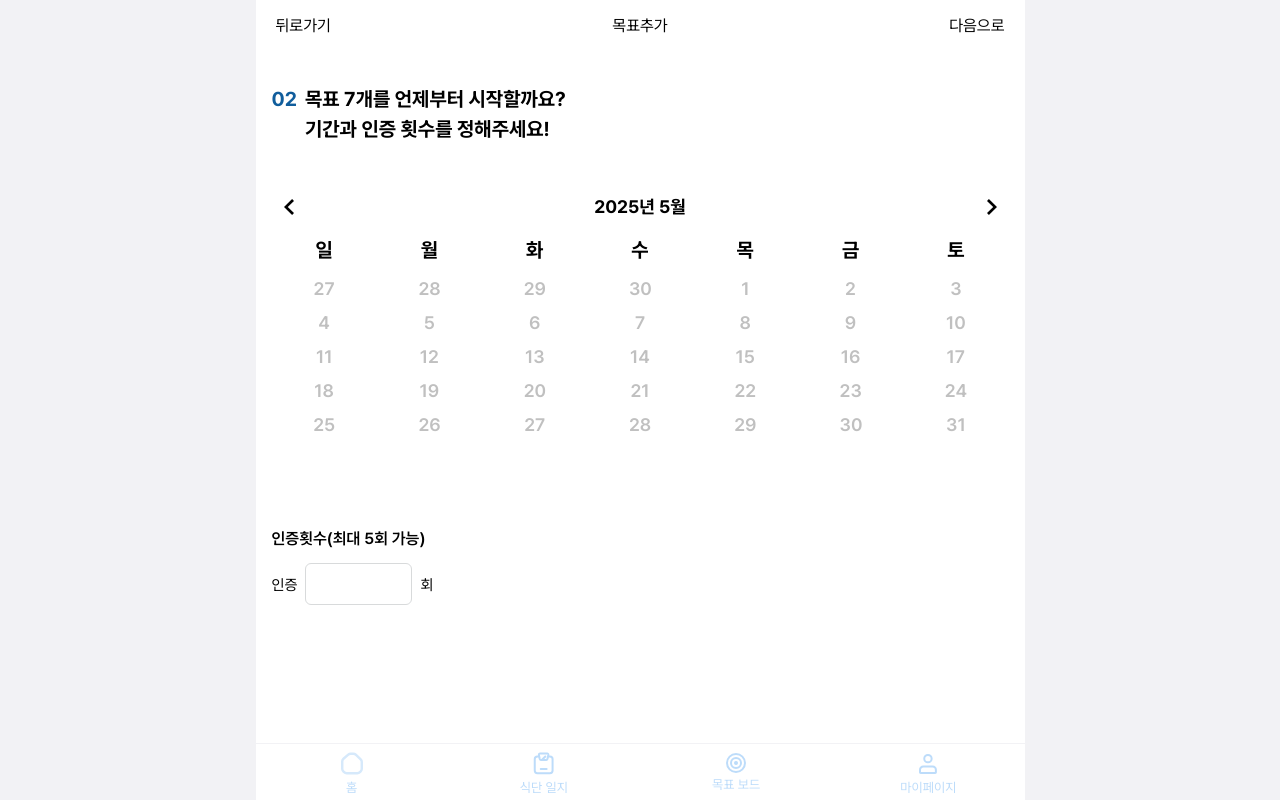
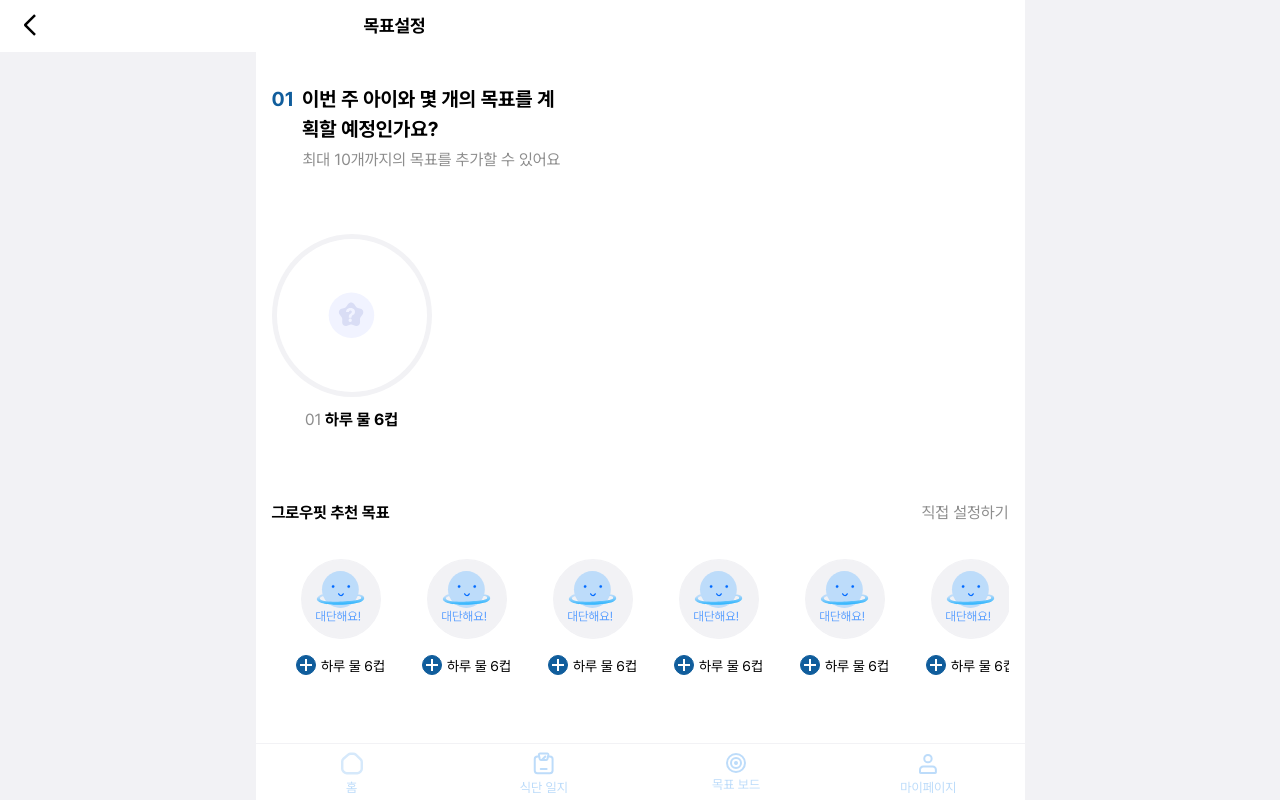
Before and after one commit to Grow-Fit/GrowFit-FE, a Next.js app: page /goal/create in a window 1280 px wide. Built offline with nearby package versions, Linux system fonts and the light colour scheme.

Commit message:
✨: 목표설정 완료페이지 추가

```diff
--- /dev/null
+++ b/src/app/goal/_components/complete.tsx
@@ -0,0 +1,20 @@
+import CompleteIcon from "@/assets/icons/goals/complete.svg"
+import Link from "next/link";
+import styles from "./complete.module.scss"
+import GoalResult from "@/app/goal/_components/goalresult";
+
+const Complete = () => {
+  return (
+    <div className={styles.complete}>
+      <CompleteIcon />
+      <div className={styles.complete__text}>
+        <h2>목표가<br/> 설정되었어요!</h2>
+        <Link href={"/goal/detail"}>목표 보드로 이동하기</Link>
+      </div>
+      <div className={styles.complete__item}>
+        <GoalResult />
+      </div>
+    </div>
+  )
+}
+export default Complete;
--- /dev/null
+++ b/src/app/goal/_components/goalresult.module.scss
@@ -0,0 +1,22 @@
+.goal__result {
+  width: 160px;
+  height: 163px;
+  border: 5px solid #F2F2F5;
+  border-radius: 50%;
+  p {
+    margin-top: 20px;
+    text-align: center;
+    font-weight: 700;
+    span {
+      color: #8D8D8D;
+      font-weight: 400;
+    }
+  }
+}
+.goal__icon {
+  width: 100%;
+  height: 100%;
+  display: flex;
+  align-items: center;
+  justify-content: center;
+}
--- /dev/null
+++ b/src/app/goal/_components/goalresult.tsx
@@ -0,0 +1,13 @@
+import styles from "./goalresult.module.scss"
+import DefaultIcon from "@/assets/icons/goals/icon-default.svg";
+const GoalResult = () => {
+  return (
+    <div className={styles.goal__result}>
+      <div className={styles.goal__icon}>
+        <DefaultIcon/>
+      </div>
+      <p><span>01</span> 하루 물 6컵</p>
+    </div>
+  )
+}
+export default GoalResult
--- a/src/app/goal/_components/step1.module.scss
+++ b/src/app/goal/_components/step1.module.scss
@@ -1,5 +1,4 @@
 .goal {
-  padding-top: 52px;
   &__content {
     padding: 0 16px;
   }
@@ -13,27 +12,7 @@
 }
 
 .goal__result {
-  width: 160px;
-  height: 163px;
-  border: 5px solid #F2F2F5;
-  border-radius: 50%;
-  margin: 64px auto 0;
-  &-icon {
-    width: 100%;
-    height: 100%;
-    display: flex;
-    align-items: center;
-    justify-content: center;
-  }
-  p {
-    margin-top: 20px;
-    text-align: center;
-    font-weight: 700;
-    span {
-      color: #8D8D8D;
-      font-weight: 400;
-    }
-  }
+  margin-top: 66px;
 }
 
 
--- a/src/app/goal/_components/step1.tsx
+++ b/src/app/goal/_components/step1.tsx
@@ -1,20 +1,16 @@
 "use client";
 import classNames from "classnames/bind";
 import styles from "./step1.module.scss";
-import DefaultIcon from "@/assets/icons/goals/icon-default.svg"
 const cx = classNames.bind(styles);
 
-import BackHeader from "@/components/layout/header/BackHeader";
 import StepBox from "@/app/goal/_components/stepBox";
-import Button from "@/components/common/button/button";
-import Image from "next/image";
 import Goal1 from "@/assets/icons/sticker/compliment-sticker-1.svg"
 import AddButton from "@/components/common/addbutton/addbutton";
+import GoalResult from "@/app/goal/_components/goalresult";
 
 const Step1 = () => {
   return (
     <>
-      <BackHeader title={"목표추가"} />
       <div className={cx("goal")}>
         <div className={cx("goal__content")}>
           <div className={cx("goal__title")}>
@@ -24,12 +20,11 @@ const Step1 = () => {
             />
             <p>최대 10개까지의 목표를 추가할 수 있어요</p>
           </div>
+
           <div className={cx("goal__result")}>
-            <div className={cx("goal__result-icon")}>
-              <DefaultIcon />
-            </div>
-            <p><span>01</span> 하루 물 6컵</p>
+            <GoalResult />
           </div>
+
           <div className={cx("goal__register")}>
             <h3>
               <strong>그로우핏 추천 목표</strong>
--- a/src/app/goal/_components/step2.module.scss
+++ b/src/app/goal/_components/step2.module.scss
@@ -1,5 +1,4 @@
 .goal {
-  padding-top: 52px;
   &__content {
     padding: 0 16px;
   }
--- a/src/app/goal/_components/step2.tsx
+++ b/src/app/goal/_components/step2.tsx
@@ -16,7 +16,6 @@ const Step2 = () => {
 
   return (
     <>
-      <BackHeader title={"목표추가"} />
       <div className={cx("goal")}>
         <div className={cx("goal__content")}>
           <div className={cx("goal__title")}>
--- a/src/app/goal/create/page.tsx
+++ b/src/app/goal/create/page.tsx
@@ -3,14 +3,18 @@ import styles from "./page.module.scss";
 import Step1 from "@/app/goal/_components/step1";
 import Step2 from "@/app/goal/_components/step2";
 import ButtonWrapper from "@/app/goal/_components/buttonwrapper";
+import Complete from "@/app/goal/_components/complete";
+import BackHeader from "@/components/layout/header/BackHeader";
 
 
 const Page = () => {
   return (
     <div>
-      {/*<Step1/>*/}
-      <Step2/>
+      <BackHeader title={"목표설정"} />
+      <Step1/>
+      {/*<Step2/>*/}
       {/*<ButtonWrapper />*/}
+      {/*<Complete />*/}
     </div>
   );
 };
--- a/src/app/goal/layout.module.scss
+++ b/src/app/goal/layout.module.scss
@@ -1,4 +1,7 @@
 .goal {
   font-size: 1.6rem;
   min-height: 100vh;
+  > div {
+    padding-top: 52px;
+  }
 }
--- a/src/components/layout/header/BackHeader.module.scss
+++ b/src/components/layout/header/BackHeader.module.scss
@@ -1,5 +1,7 @@
 .header {
   position: fixed;
+  top: 0;
+  left: 0;
   width: 100%;
   max-width: 769px;
   box-sizing: border-box;
@@ -9,4 +11,11 @@
   height: 52px;
   padding: 0 20px;
   background-color: #fff;
+  &__icon {
+
+  }
+  &__title {
+    font-size: 18px;
+    font-weight: 700;
+  }
 }
--- a/src/components/layout/header/BackHeader.tsx
+++ b/src/components/layout/header/BackHeader.tsx
@@ -1,19 +1,22 @@
 "use client"
-import classNames from "classnames/bind"
+import { useRouter } from "next/navigation";
 import styles from "./BackHeader.module.scss"
-import Image from "next/image";
-const cx = classNames.bind(styles)
+import Back from "@/assets/icons/common/icon-arrow.svg"
 
 const DefaultHeader = ({ title }: { title: string }) => {
+  const router = useRouter();
   return (
-    <div className={cx("header")}>
-      <h1 className={cx("header__icon")}>
-        뒤로가기
+    <div className={styles.header}>
+      <h1
+        className={styles.header__icon}
+        onClick={() => router.back()}
+      >
+        <Back />
       </h1>
-      <div className={cx("header__title")}>
+      <div className={styles.header__title}>
         {title}
       </div>
-      <div>다음으로</div>
+      <div></div>
     </div>
   )
 }
```
Also changed, not shown: src/app/goal/_components/complete.module.scss (added, +22 -0 lines), src/assets/icons/common/icon-arrow.svg (added), src/assets/icons/goals/complete.svg (added).
